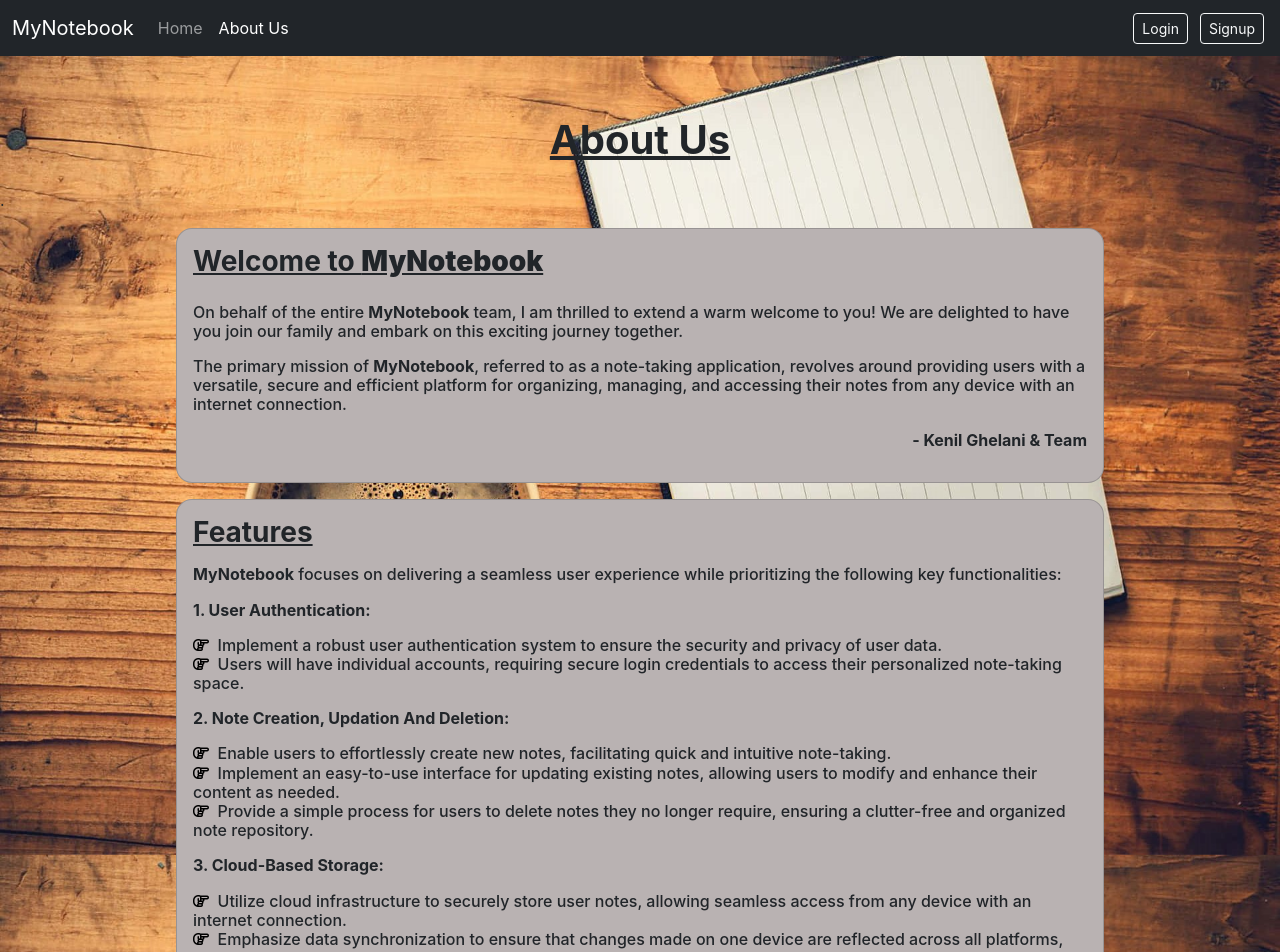
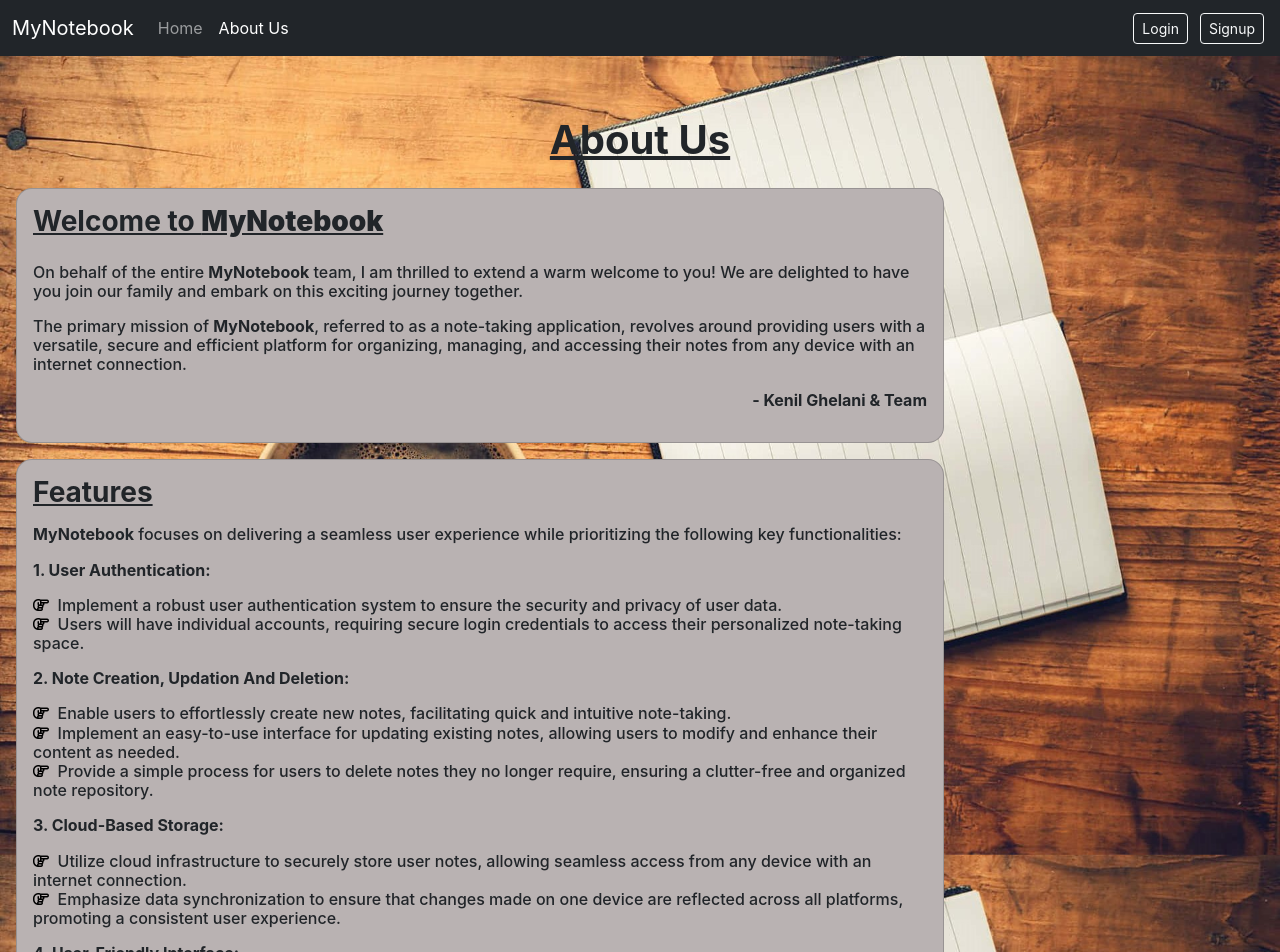
Before and after one commit to KenilGhelani/MyNotebook, a React (Create React App) app in the folder frontend/: page /about in a window 1280 px wide. Shown: the top 952 px of the page. Built offline with nearby package versions, Linux system fonts and the light colour scheme; the HTML template or start-up script is replaced by a standard one.

Commit message:
Update footer

```diff
--- a/frontend/src/components/About.js
+++ b/frontend/src/components/About.js
@@ -7,10 +7,10 @@ const About = () => {
       <h1 className="text-center mb-4 text-decoration-underline">
         <strong>About Us</strong>
       </h1>
-      .
+
       <div
-        class="card m-auto my-3 rounded-4"
-        style={{ maxWidth: "58rem", backgroundColor: "#b9b2b2" }}
+        class="card m-auto my-3 rounded-4 mx-3"
+        style={{ maxWidth: "58rem", maxHeight: "auto", backgroundColor: "#b9b2b2" }}
       >
         <div class="card-body">
           <h5 class="card-title text-decoration-underline mb-4">
@@ -45,8 +45,8 @@ const About = () => {
         </div>
       </div>
       <div
-        class="card m-auto my-3 rounded-4"
-        style={{ maxWidth: "58rem", backgroundColor: "#b9b2b2" }}
+        class="card m-auto my-3 rounded-4 mx-3"
+        style={{ maxWidth: "58rem", maxHeight: "auto", backgroundColor: "#b9b2b2" }}
       >
         <div class="card-body">
           <h5 class="card-title text-decoration-underline mb-3">
--- a/frontend/src/components/Footer.js
+++ b/frontend/src/components/Footer.js
@@ -10,14 +10,14 @@ const Footer = () => {
     >
       <p>&copy; {currentYear} <strong>MyNotebook</strong>. All rights reserved.</p>
 
-      <a href="https://www.linkedin.com/in/kenil-ghelani-985441260/">
+      <a href="https://www.linkedin.com/in/kenil-ghelani-985441260/" target="_blank">
         <i
           className="fa-brands fa-linkedin mx-2"
           style={{ color: "white", fontSize: "25px" }}
         ></i>
       </a>
 
-      <a href="https://github.com/KenilGhelani">
+      <a href="https://github.com/KenilGhelani" target="_blank">
         <i
           className="fa-brands fa-github mx-2"
           style={{ color: "white", fontSize: "25px" }}
--- a/frontend/src/components/Signup.js
+++ b/frontend/src/components/Signup.js
@@ -53,7 +53,7 @@ const Signup = (props) => {
       <h2 className="my-2 text-center">SignUp</h2>
       <hr />
       <form onSubmit={handleSubmit}>
-        <div className="my-4">
+        <div className="my-4 mx-2">
           <label htmlFor="name" className="form-label">
           <h5>Name</h5>
           </label>
@@ -112,7 +112,7 @@ const Signup = (props) => {
           />
         </div>
         <div className="text-center">
-          <button type="submit" className="btn btn-dark  m-auto my-2">
+          <button type="submit" className="btn btn-dark  m-auto mb-4">
             Submit
           </button>
         </div>
```
